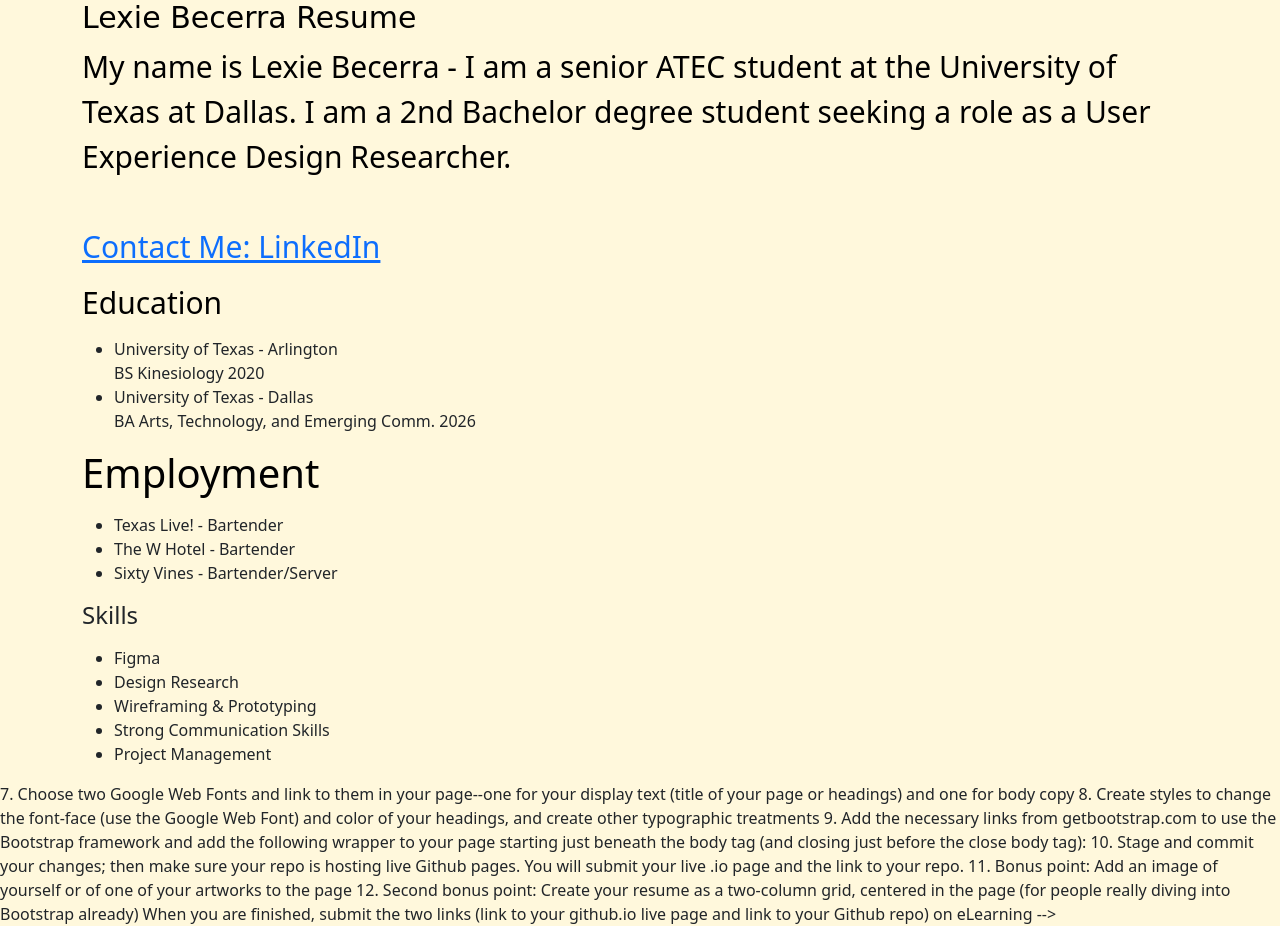
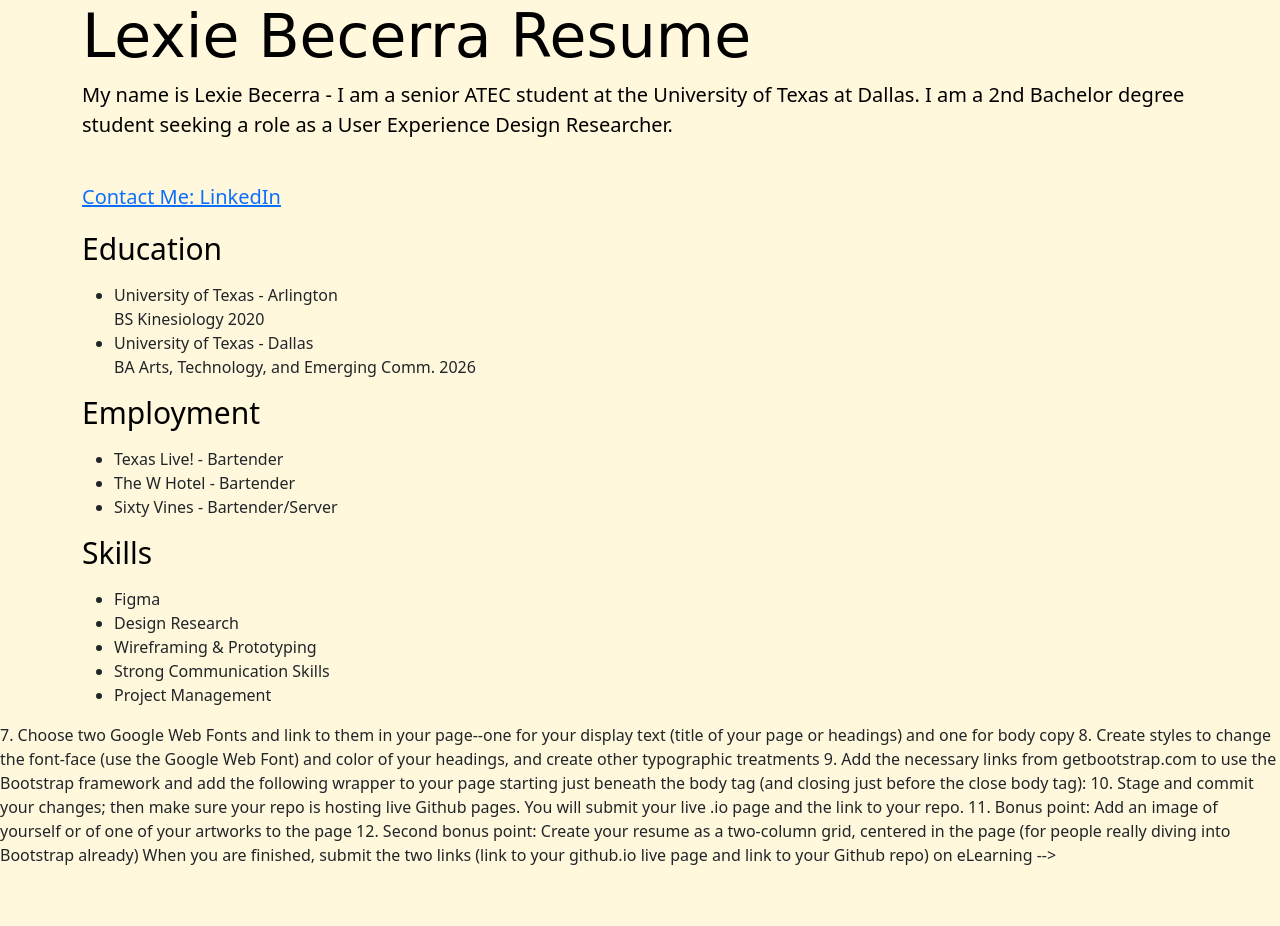
Before and after one commit to visciouskiwii/midterm, a plain HTML site: page index.html in a window 1280 px wide. After the commit the page ends 867 px from the top, so only its background shows below. Drawn offline with nearby package versions, Linux system fonts and the light colour scheme; a script that the page names is missing; a web font is replaced by a local one.

Commit message:
Update index.html

```diff
--- a/index.html
+++ b/index.html
@@ -18,11 +18,11 @@
       }
       p {
         color: black;
-        font-size: 30px;
+        font-size: 20px;
       }
       h1 {
         color: black;
-          font-size: 30px;
+          font-size: 60px;
 
       }
       h2 {
@@ -31,7 +31,11 @@
       }
       h3 {
         color:black;
-        font-size:40px;
+        font-size:30px;
+      }
+	 h4 {
+        color:black;
+        font-size:30px;
       }
       span {
       color: black;
```
